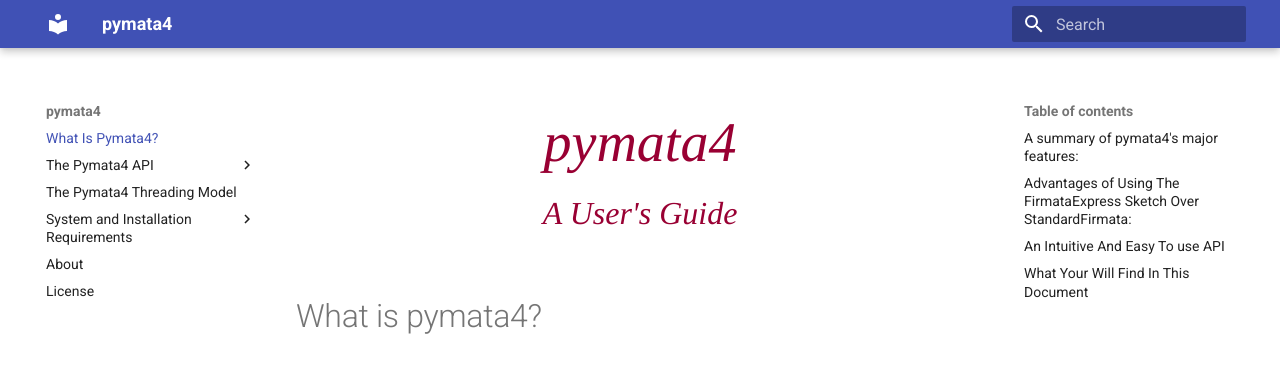
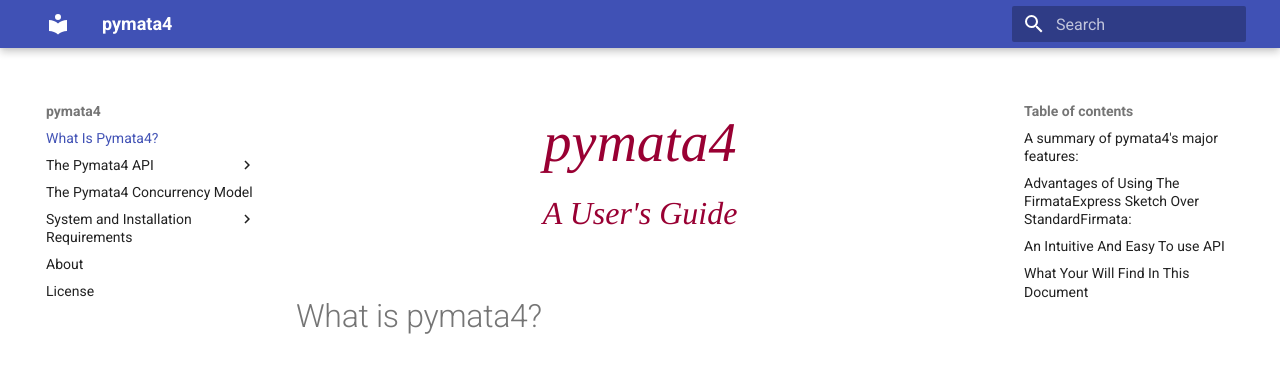
Before and after one commit to MrYsLab/pymata4, an MkDocs documentation site: the page built from docs/index.md, in a window 1280 px wide. Shown: the top 376 px of the page. Built offline with MkDocs 1.6.1 and Material for MkDocs 9.7.7, drawn with Linux system fonts in a browser that asks for light colours.

Commit message:
initial commit

```diff
--- a/mkdocs.yml
+++ b/mkdocs.yml
@@ -12,7 +12,7 @@ nav:
         - Report Requests: report_requests.md
         - Management Requests: management.md
         - Exceptions: exceptions.md
-    - The Pymata4 Threading Model: concurrency.md
+    - The Pymata4 Concurrency Model: concurrency.md
     - System and Installation Requirements:
         - Verifying Python 3 Version: python_3_verify.md
         - Python 3 Installation: python_install.md
```
